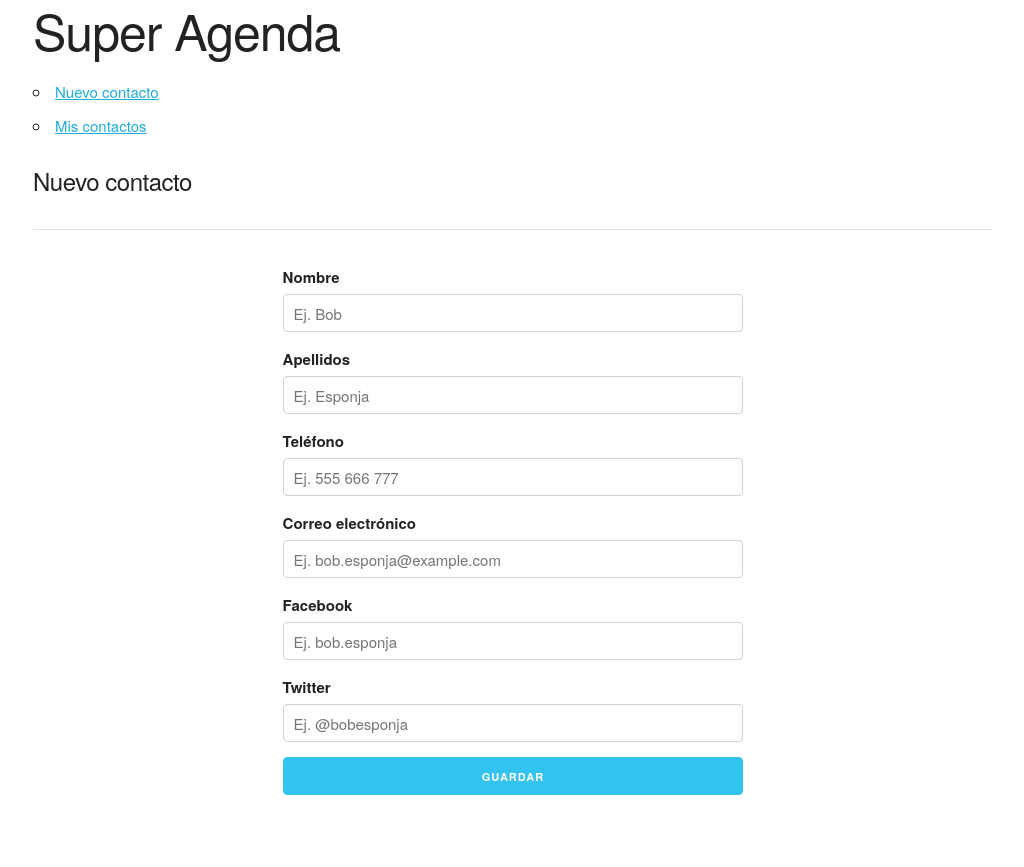
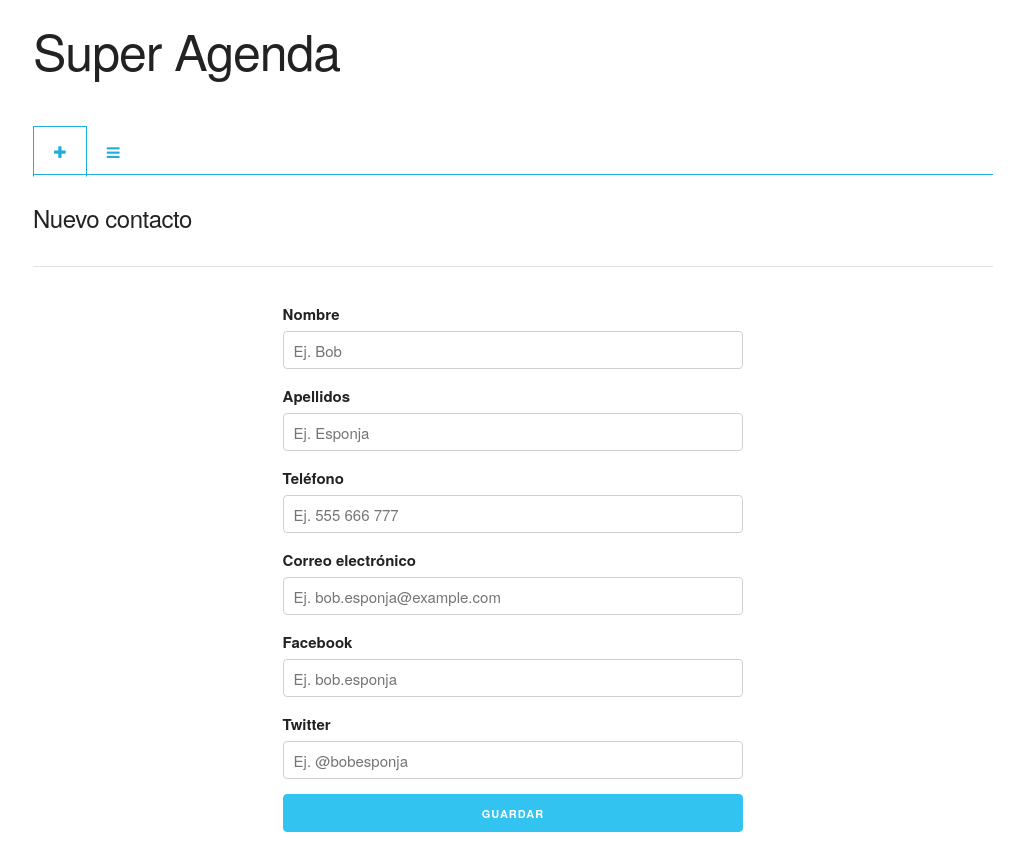
Before and after one commit to vermicida/kc-angular-altran, an Angular app: page /nuevo in a window 1280 px wide. Shown: the whole page, without its empty margins (127-1151 px from the left). Before the commit the page ends 830 px from the top, so only its background shows below. Built offline with nearby package versions, Linux system fonts and the light colour scheme.

Commit message:
Le damos un poco de amor a la barra de navegación

```diff
--- a/src/app/app.component.css
+++ b/src/app/app.component.css
@@ -0,0 +1,23 @@
+h1 {
+  padding-top: 20px;
+  padding-bottom: 40px;
+}
+
+ul {
+  list-style: none;
+  border-bottom: 1px solid #1EAEDB;
+}
+
+li {
+  display: inline-block;
+}
+
+a {
+  padding: 14px 20px;
+  text-decoration: none;
+}
+
+a.seleccionada {
+  border: 1px solid #1EAEDB;
+  border-bottom: 1px solid #ffffff;
+}
--- a/src/app/app.component.html
+++ b/src/app/app.component.html
@@ -12,10 +12,14 @@
           la navegación la hace el navegador y no la app Angular, por lo que perdemos todas
           las ventajas del Single Page Application.
         -->
-        <a routerLink="/nuevo">Nuevo contacto</a>
+        <a routerLink="/nuevo" routerLinkActive="seleccionada">
+          <i class="fa fa-plus" aria-hidden="true"></i>
+        </a>
       </li>
       <li>
-        <a routerLink="/todos">Mis contactos</a>
+        <a routerLink="/todos" routerLinkActive="seleccionada">
+          <i class="fa fa-bars" aria-hidden="true"></i>
+        </a>
       </li>
     </ul>
   </nav>
```
